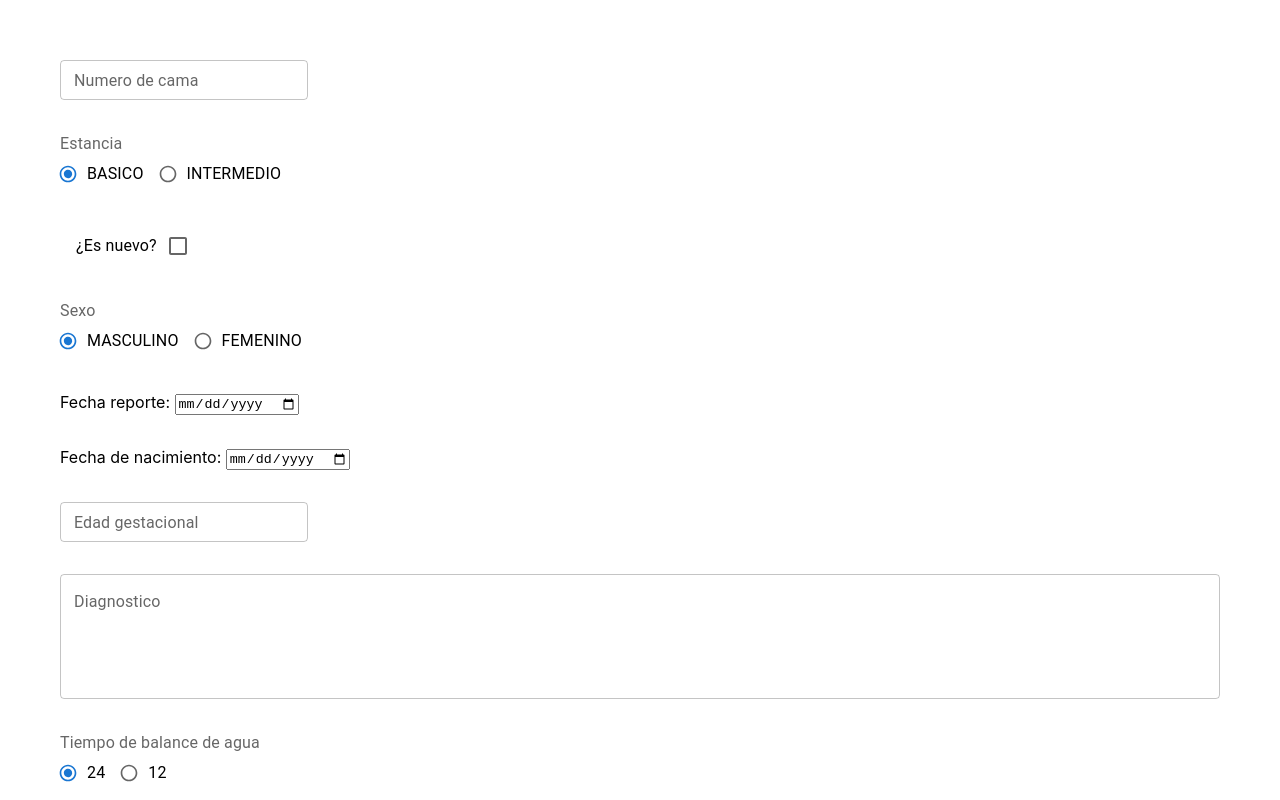
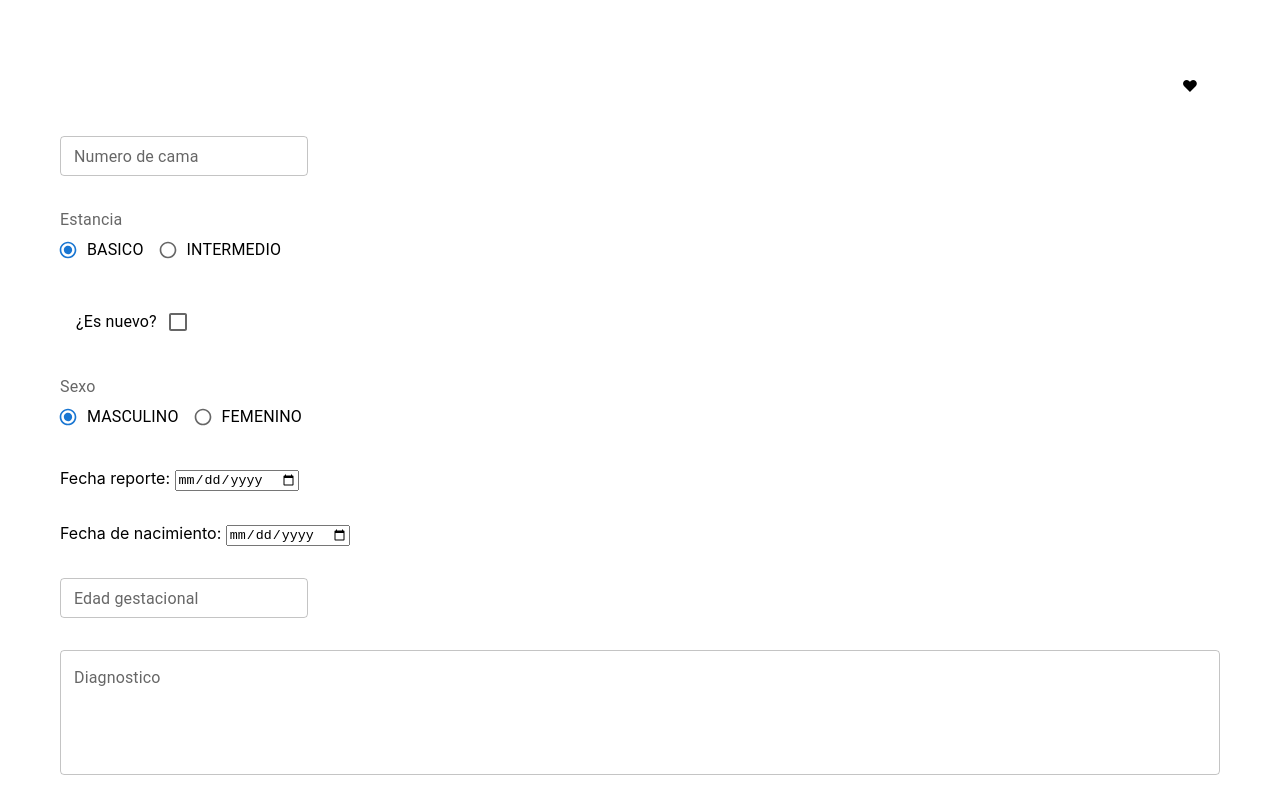
Before and after one commit to patriciolencina/react-alexpress, a React (Create React App) app: page / in a window 1280 px wide. Shown: the top 800 px of the page. Built offline with nearby package versions, Linux system fonts and the light colour scheme.

Commit message:
Prepare to deploy

```diff
--- a/package.json
+++ b/package.json
@@ -1,5 +1,6 @@
 {
   "name": "alexpress",
+  "homepage": "https://vicentel89.github.io/alexpress",
   "version": "0.1.0",
   "private": true,
   "dependencies": {
@@ -13,6 +14,7 @@
     "@testing-library/user-event": "^13.5.0",
     "date-fns": "^2.27.0",
     "formik": "^2.2.9",
+    "gh-pages": "^3.2.3",
     "react": "^17.0.2",
     "react-dom": "^17.0.2",
     "react-scripts": "5.0.0",
@@ -20,6 +22,8 @@
     "web-vitals": "^2.1.2"
   },
   "scripts": {
+    "predeploy": "npm run build",
+    "deploy": "gh-pages -d build",
     "start": "react-scripts start",
     "build": "react-scripts build",
     "test": "react-scripts test",
--- a/public/index.html
+++ b/public/index.html
@@ -5,10 +5,7 @@
     <link rel="icon" href="%PUBLIC_URL%/favicon.ico" />
     <meta name="viewport" content="width=device-width, initial-scale=1" />
     <meta name="theme-color" content="#000000" />
-    <meta
-      name="description"
-      content="Web site created using create-react-app"
-    />
+    <meta name="description" content="" />
     <link rel="apple-touch-icon" href="%PUBLIC_URL%/logo192.png" />
     <!--
       manifest.json provides metadata used when your web app is installed on a
@@ -24,7 +21,7 @@
       work correctly both with client-side routing and a non-root public URL.
       Learn how to configure a non-root public URL by running `npm run build`.
     -->
-    <title>React App</title>
+    <title>Alexpress</title>
   </head>
   <body>
     <noscript>You need to enable JavaScript to run this app.</noscript>
--- a/src/App.css
+++ b/src/App.css
@@ -38,3 +38,10 @@
     transform: rotate(360deg);
   }
 }
+
+.heart {
+  height: 60px;
+  width: 60px;
+  margin-left: auto;
+  text-align: center;
+}
--- a/src/App.js
+++ b/src/App.js
@@ -1,9 +1,23 @@
+import { useState } from 'react';
 import './App.css';
 import PatientHistory from './components/PatientHistory';
 
 function App() {
+  const [hovered, setHovered] = useState(false);
+  console.log(hovered);
+  const handleMouseEnter = () => {
+    setHovered(true);
+  };
+
+  const handleMouseLeave = () => {
+    setHovered(false);
+  };
+
   return (
     <div className="App">
+      <div className="heart" onMouseEnter={handleMouseEnter} onMouseLeave={handleMouseLeave}>
+        {hovered ? <p>TE AMO❤︎</p> : <p>❤︎</p>}
+      </div>
       <PatientHistory />
     </div>
   );
--- a/src/components/HistoryResult.jsx
+++ b/src/components/HistoryResult.jsx
@@ -1,5 +1,4 @@
 import React from 'react';
-import { format } from 'date-fns';
 
 function HistoryResult({ values }) {
   const egc = findEgc(values.dob, values.reportDate, values.weeks);
--- a/src/components/PatientForm.jsx
+++ b/src/components/PatientForm.jsx
@@ -1,10 +1,4 @@
 import React from 'react';
-import TextField from '@mui/material/TextField';
-// import LocalizationProvider from '@mui/lab/LocalizationProvider';
-// import DatePicker from '@mui/lab/DatePicker';
-// import AdapterDateFns from '@mui/lab/AdapterDateFns';
-import FormControlLabel from '@mui/material/FormControlLabel';
-import Checkbox from '@mui/material/Checkbox';
 import Grid from '@mui/material/Grid';
 import RadioInput from './shared/RadioInput';
 import TextfieldInput from './shared/TextfieldInput';
@@ -14,7 +8,7 @@ import CheckboxInput from './shared/CheckboxInput';
 import TextareaInput from './shared/TextareaInput';
 
 function PatientForm({ formik }) {
-  const { values, handleChange, handleSubmit } = formik;
+  const { values, handleChange } = formik;
 
   const fieldProps = { values, onChange: handleChange };
 
```
Also changed, not shown: 1 other file (tests, documents, lock files or other folders).
